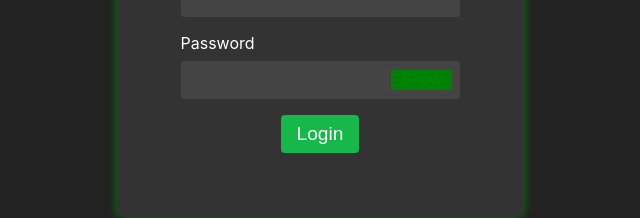
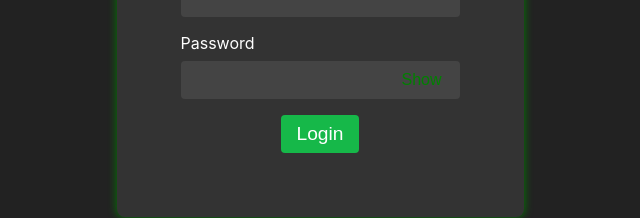
Before and after one commit to AshutoshPatole/surprise, a React (Create React App) app: page / in a window 1280 px wide. In both pictures the pointer is over the button "Show". Shown: the part 423-641 px from the top of the page, without its empty margins (320-960 px from the left). Built offline with nearby package versions, Linux system fonts and the light colour scheme.

Commit message:
fix: show password css

```diff
--- a/src/containers/Login/Login.css
+++ b/src/containers/Login/Login.css
@@ -77,7 +77,8 @@
 
 /* Hover effect for the show password button */
 .show-password-button:hover {
-  color: #008812;
+  color: green;
+  background-color: transparent;
 }
 
 /* Focus styles for form inputs */
```
